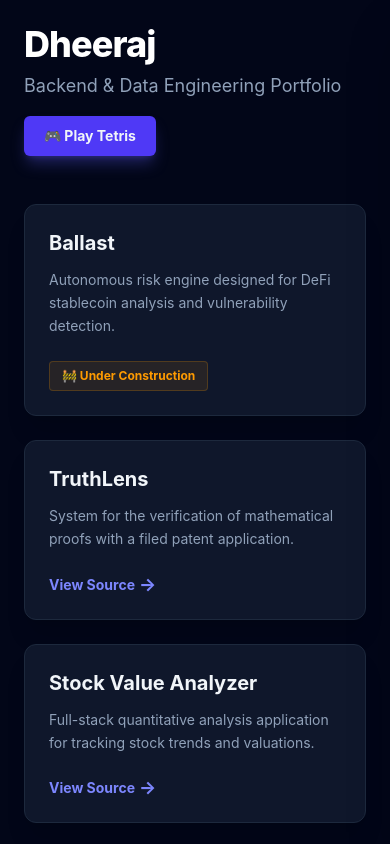
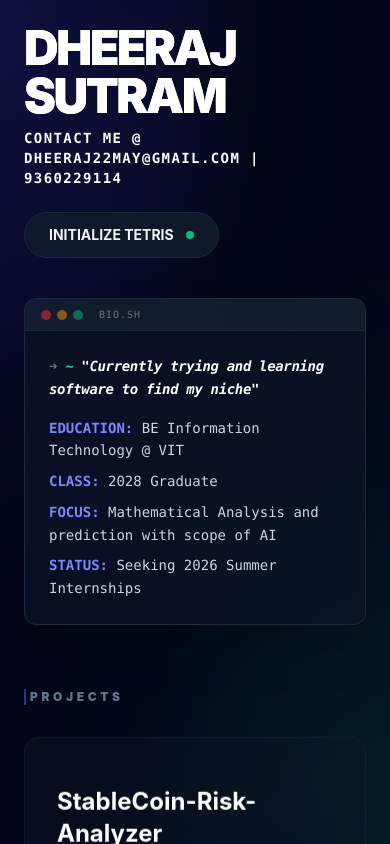
Before and after one commit to DheerajS-DM/Portfoliowebsite, a React (Vite) app in the folder frontend/: page / in a window 390 px wide. Built offline with nearby package versions, Linux system fonts and the light colour scheme.

Commit message:
feels done deploying to check mobile perspective

```diff
--- a/frontend/src/App.jsx
+++ b/frontend/src/App.jsx
@@ -1,100 +1,175 @@
 import React, { useState } from 'react';
-import Tetris from './tetris.jsx'; // Importing our native engine!
+import Tetris from './tetris.jsx';
 
 const projects = [
   {
-    name: "Ballast",
+    name: "StableCoin-Risk-Analyzer",
     description: "Autonomous risk engine designed for DeFi stablecoin analysis and vulnerability detection.",
-    link: "#",
-    underConstruction: true
+    github: "https://github.com/DheerajS-DM/stablecoin-risk-analyzer",
+    live: "https://stable-risk-demo.vercel.app",
+    underConstruction: false,
+    noLive: false // Has a frontend
   },
   {
-    name: "TruthLens",
-    description: "System for the verification of mathematical proofs with a filed patent application.",
-    link: "#",
-    underConstruction: false
+    name: "Assertion-Proof-Verification",
+    description: "Mathematical proof verification engine. Patent filed via VIT IPR portal.",
+    github: "https://github.com/DheerajS-DM/",
+    underConstruction: true,
+    noLive: false
   },
   {
     name: "Stock Value Analyzer",
     description: "Full-stack quantitative analysis application for tracking stock trends and valuations.",
-    link: "https://github.com/yourusername/stock-analyzer",
-    underConstruction: false
+    github: "https://github.com/DheerajS-DM/stock-analyzer-project",
+    live: "https://stock-val-analyzer.vercel.app",
+    underConstruction: false,
+    noLive: false
   },
   {
-    name: "Supabase Data Dashboard",
-    description: "Dynamic frontend dashboard efficiently visualizing 1,000+ records fetched from Supabase.",
-    link: "https://github.com/yourusername/supabase-dashboard",
-    underConstruction: false
+    name: "Node and Edge Bridge Analysis",
+    description: "Technical analysis of bridge structures using node and edge detection algorithms.",
+    github: "https://github.com/DheerajS-DM/Node_and_Edge_detection-Bridge_Analysis",
+    underConstruction: false,
+    noLive: true // CLI/Analysis tool
   },
   {
     name: "OrbitLens",
-    description: "Geospatial data web application demonstrating robust full-stack API integrations.",
-    link: "#",
-    underConstruction: true
+    description: "Geospatial data web application demonstrating robust full-stack API integrations. Currently on static data working on live apis",
+    github: "https://github.com/DheerajS-DM/",
+    underConstruction: true,
+    noLive: false
   },
   {
-    name: "Sustainability App",
-    description: "MERN stack application aimed at monitoring Earth’s climate and tracking deforestation.",
-    link: "#",
-    underConstruction: true
+    name: "IRCTC Schedule Analyzer",
+    description: "Python Script with a Tkinter GUI analyzes using t-testing and ANOVA working on future AI implementation.",
+    github: "https://github.com/DheerajS-DM/IRCTC-Schedule-analyzer-inProgress-",
+    underConstruction: true,
+    noLive: false
+  },
+  {
+    name: "Personal Portfolio Website",
+    description: "This very website. Built with React and CSS, showcasing my projects and skills in a sleek, modern design.",
+    github: "",
+    live: "#",
+    underConstruction: true,
+    nolive: false,
+  },
+  {
+    name: "Data Visualisation Dashboard",
+    description:"Dashboard that has parsed through a json data file with 1 thousand records , using python and concurrency to supabase then displayed on a react frontend",
+    github: "",
+    live: "#",
+    underConstruction: true,
+    nolive: false,
   }
 ];
+
+
 
 export default function Portfolio() {
   const [isTetrisOpen, setIsTetrisOpen] = useState(false);
 
   return (
-    <div className="h-screen w-full bg-slate-950 text-slate-100 overflow-hidden font-sans relative">
+    <div className="h-screen w-full overflow-hidden font-sans relative">
+
+      {/* Background Glows */}
+      <div className="absolute top-[-10%] left-[-10%] w-[40%] h-[40%] bg-indigo-600/10 blur-[120px] rounded-full" />
+      <div className="absolute bottom-[-10%] right-[-10%] w-[40%] h-[40%] bg-emerald-600/10 blur-[120px] rounded-full" />
 
       {/* MAIN PORTFOLIO SECTION */}
       <div
-        className={`absolute top-0 left-0 h-full overflow-y-auto p-6 sm:p-10 lg:p-16 transition-all duration-500 ease-in-out ${
+        className={`absolute top-0 left-0 h-full overflow-y-auto p-6 sm:p-10 lg:p-16 transition-all duration-700 ease-[cubic-bezier(0.23,1,0.32,1)] ${
           isTetrisOpen ? 'w-full lg:w-[70%]' : 'w-full'
         }`}
       >
-        <div className="flex flex-col sm:flex-row justify-between items-start sm:items-center mb-12 gap-4">
+        {/* HEADER SECTION */}
+        <div className="flex flex-col sm:flex-row justify-between items-start sm:items-center mb-10 gap-6 relative z-10">
           <div>
-            <h1 className="text-4xl sm:text-5xl font-extrabold text-white tracking-tight">Dheeraj</h1>
-            <p className="text-slate-400 mt-2 text-lg">Backend & Data Engineering Portfolio</p>
+            <h1 className="text-5xl sm:text-7xl font-black text-white tracking-tighter mb-2 bg-clip-text text-transparent bg-gradient-to-br from-white via-white to-slate-500">
+              DHEERAJ SUTRAM
+            </h1>
+            <p className="text-indigo-400 font-mono text-white text-sm tracking-widest uppercase font-bold">
+            Contact me @ dheeraj22may@gmail.com | 9360229114
+            </p>
           </div>
 
           <button
-            className="bg-indigo-600 px-5 py-2.5 rounded-md font-bold text-sm hover:bg-indigo-500 transition-all shadow-lg shadow-indigo-500/30 flex items-center gap-2 z-50 relative"
+            className="group relative bg-slate-900 border border-slate-800 px-6 py-3 rounded-full font-bold text-sm transition-all hover:border-indigo-500 hover:shadow-[0_0_20px_rgba(79,70,229,0.3)] flex items-center gap-3 overflow-hidden"
             onClick={() => setIsTetrisOpen(!isTetrisOpen)}
           >
-            {isTetrisOpen ? "Close Arcade" : "🎮 Play Tetris"}
+            <div className="absolute inset-0 bg-gradient-to-r from-indigo-600 to-emerald-600 opacity-0 group-hover:opacity-10 transition-opacity" />
+            <span className="relative">{isTetrisOpen ? "TERMINATE ARCADE" : "INITIALIZE TETRIS"}</span>
+            <div className={`w-2 h-2 rounded-full ${isTetrisOpen ? 'bg-red-500 animate-pulse' : 'bg-emerald-500'}`} />
           </button>
         </div>
 
-        <div className="grid grid-cols-1 xl:grid-cols-2 gap-6 relative z-10">
+        {/* BIO SECTION (TERMINAL STYLE) */}
+        <div className="max-w-3xl mb-16 relative z-10">
+          <div className="bg-slate-900/60 backdrop-blur-xl border border-slate-800 rounded-xl overflow-hidden shadow-2xl">
+            <div className="bg-slate-800/50 px-4 py-2 flex items-center gap-2 border-b border-slate-800">
+              <div className="flex gap-1.5">
+                <div className="w-2.5 h-2.5 rounded-full bg-red-500/50" />
+                <div className="w-2.5 h-2.5 rounded-full bg-amber-500/50" />
+                <div className="w-2.5 h-2.5 rounded-full bg-emerald-500/50" />
+              </div>
+              <span className="text-[10px] font-mono text-slate-500 uppercase tracking-widest ml-2">bio.sh</span>
+            </div>
+            <div className="p-6 font-mono text-sm sm:text-base leading-relaxed">
+              <p className="text-emerald-400 mb-2 font-bold tracking-tight">
+                <span className="text-slate-500">➜</span> ~ <span className="text-white italic">"Currently trying and learning software to find my niche"</span>
+              </p>
+              <div className="grid grid-cols-1 md:grid-cols-2 gap-y-2 gap-x-8 mt-4 text-slate-300">
+                <p><span className="text-indigo-400 font-bold">EDUCATION:</span> BE Information Technology @ VIT</p>
+                <p><span className="text-indigo-400 font-bold">CLASS:</span> 2028 Graduate</p>
+                <p><span className="text-indigo-400 font-bold">FOCUS:</span> Mathematical Analysis and prediction with scope of AI</p>
+                <p><span className="text-indigo-400 font-bold">STATUS:</span> Seeking 2026 Summer Internships</p>
+              </div>
+            </div>
+          </div>
+        </div>
+
+        {/* PROJECTS GRID */}
+        <h3 className="text-xs font-black text-slate-500 uppercase tracking-[0.3em] mb-8 relative z-10 pl-1 border-l-2 border-indigo-500/50">
+          Projects
+        </h3>
+        <div className="grid grid-cols-1 xl:grid-cols-2 gap-8 relative z-10 pb-20">
           {projects.map((proj, idx) => (
             <div
               key={idx}
-              className="bg-slate-900 p-6 rounded-xl border border-slate-800 shadow-xl hover:border-indigo-500/50 transition-colors group flex flex-col justify-between"
+              className="group relative bg-slate-900/40 backdrop-blur-md p-8 rounded-2xl border border-slate-800/50 hover:border-indigo-500/50 transition-all duration-500 flex flex-col justify-between overflow-hidden animate-float"
+              style={{ animationDelay: `${idx * 0.5}s` }}
             >
-              <div>
-                <h2 className="text-xl font-bold mb-3 text-slate-100 group-hover:text-indigo-400 transition-colors">
+              <div className="absolute inset-0 bg-gradient-to-br from-indigo-500/5 to-transparent opacity-0 group-hover:opacity-100 transition-opacity duration-500" />
+
+              <div className="relative z-10">
+                <div className="flex gap-2 mb-4">
+                  {proj.tags?.map(tag => (
+                    <span key={tag} className="text-[10px] font-mono text-indigo-400/80 border border-indigo-500/20 px-2 py-0.5 rounded-md uppercase tracking-widest">
+                      {tag}
+                    </span>
+                  ))}
+                </div>
+                <h2 className="text-2xl font-bold mb-3 text-white group-hover:text-indigo-300 transition-colors">
                   {proj.name}
                 </h2>
-                <p className="text-slate-400 mb-6 text-sm leading-relaxed">
+                <p className="text-slate-400 mb-8 text-sm leading-relaxed font-medium">
                   {proj.description}
                 </p>
               </div>
 
-              <div>
-                {proj.underConstruction ? (
-                  <span className="inline-flex items-center bg-amber-500/10 text-amber-500 px-3 py-1.5 rounded text-xs font-bold border border-amber-500/20">
-                    🚧 Under Construction
+              <div className="flex flex-wrap items-center gap-6 relative z-10 border-t border-slate-800/50 pt-6">
+                <a href={proj.github} target="_blank" rel="noreferrer" className="text-white text-xs font-black uppercase tracking-widest hover:text-indigo-400 transition-colors flex items-center gap-2">
+                  Source <span className="text-indigo-500 text-lg">/</span>
+                </a>
+                {!proj.noLive && !proj.underConstruction && (
+                  <a href={proj.live} target="_blank" rel="noreferrer" className="group/btn text-emerald-400 text-xs font-black uppercase tracking-widest flex items-center gap-2 hover:text-emerald-300 transition-colors">
+                    Live Demo <span className="transform group-hover/btn:translate-x-1 transition-transform">→</span>
+                  </a>
+                )}
+                {(proj.noLive || proj.underConstruction) && (
+                  <span className="text-[10px] font-black text-slate-600 tracking-tighter uppercase italic">
+                    {proj.underConstruction ? "// System Offline" : "// Core Logic Only"}
                   </span>
-                ) : (
-                  <a
-                    href={proj.link}
-                    target="_blank"
-                    rel="noreferrer"
-                    className="text-indigo-400 hover:text-indigo-300 text-sm font-bold flex items-center gap-1"
-                  >
-                    View Source <span className="text-lg leading-none">&rarr;</span>
-                  </a>
                 )}
               </div>
             </div>
@@ -105,10 +180,10 @@ export default function Portfolio() {
       {/* TETRIS SIDEBAR */}
       <div
         className={`
-          absolute top-0 right-0 h-full bg-slate-950 shadow-2xl z-50
-          transition-transform duration-500 ease-in-out flex flex-col overflow-hidden
-          w-[85%] sm:w-[400px] lg:w-[30%] border-l border-slate-800
-          ${isTetrisOpen ? 'translate-x-0' : 'translate-x-full'}
+          absolute top-0 right-0 h-full bg-slate-950/80 backdrop-blur-xl z-50
+          transition-all duration-700 ease-[cubic-bezier(0.23,1,0.32,1)] flex flex-col overflow-hidden
+          w-[85%] sm:w-[450px] lg:w-[30%] border-l border-white/5
+          ${isTetrisOpen ? 'translate-x-0 shadow-[-50px_0_100px_rgba(0,0,0,0.5)]' : 'translate-x-full'}
         `}
       >
         <Tetris />
@@ -117,7 +192,7 @@ export default function Portfolio() {
       {/* MOBILE OVERLAY */}
       {isTetrisOpen && (
         <div
-          className="fixed inset-0 bg-slate-950/80 z-40 lg:hidden backdrop-blur-sm transition-opacity"
+          className="fixed inset-0 bg-slate-950/40 z-40 lg:hidden backdrop-blur-sm transition-opacity duration-700"
           onClick={() => setIsTetrisOpen(false)}
         />
       )}
--- a/frontend/src/index.css
+++ b/frontend/src/index.css
@@ -5,3 +5,25 @@
 ::-webkit-scrollbar-track { background: #020617; }
 ::-webkit-scrollbar-thumb { background: #334155; border-radius: 4px; }
 ::-webkit-scrollbar-thumb:hover { background: #475569; }
+
+@layer base {
+  body {
+    @apply bg-slate-950 text-slate-100;
+    /* Animated mesh gradient background */
+    background-image:
+      radial-gradient(at 0% 0%, rgba(79, 70, 229, 0.15) 0px, transparent 50%),
+      radial-gradient(at 100% 100%, rgba(16, 185, 129, 0.1) 0px, transparent 50%);
+    background-attachment: fixed;
+  }
+}
+
+/* Subtle float animation for project cards */
+@keyframes float {
+  0% { transform: translateY(0px); }
+  50% { transform: translateY(-5px); }
+  100% { transform: translateY(0px); }
+}
+
+.animate-float {
+  animation: float 6s ease-in-out infinite;
+}
```
